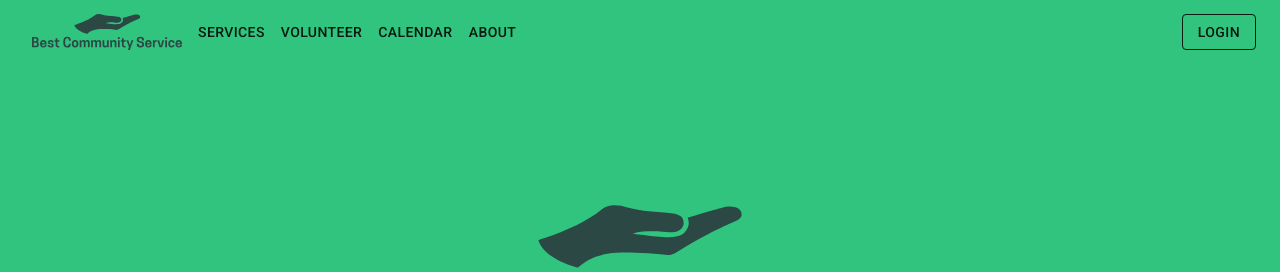
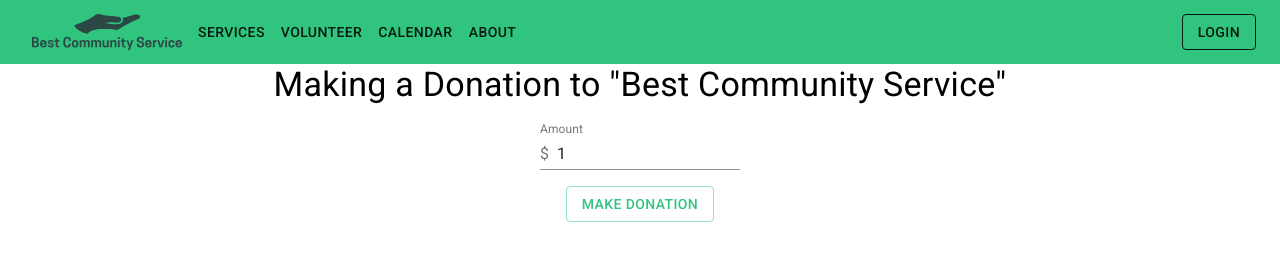
Before and after one commit to aneuhold/BestCommunityService, a React (Create React App) app: page /donations in a window 1280 px wide. Shown: the top 272 px of the page. Built offline with nearby package versions, Linux system fonts and the light colour scheme.

Commit message:
I #4 Add donation page

```diff
--- a/src/main/App.tsx
+++ b/src/main/App.tsx
@@ -9,6 +9,7 @@ import Services from './routes/Services';
 import Volunteer from './routes/Volunteer';
 import Login from './routes/Login';
 import Calendar from './routes/Calendar';
+import Donations from './routes/Donations';
 
 const App = (): JSX.Element => {
   const theme = createMuiTheme({
@@ -39,6 +40,9 @@ const App = (): JSX.Element => {
             <Route path="/calendar">
               <Calendar />
             </Route>
+            <Route path="/donations">
+              <Donations />
+            </Route>
             <Route path="/">
               <Home />
             </Route>
--- /dev/null
+++ b/src/main/components/DonationForm.tsx
@@ -0,0 +1,51 @@
+import {
+  Button,
+  createStyles,
+  InputAdornment,
+  TextField,
+  Theme,
+  withStyles,
+  WithStyles,
+} from '@material-ui/core';
+import React, { useState } from 'react';
+
+function styles(theme: Theme) {
+  return createStyles({
+    root: {
+      display: 'flex',
+      flexDirection: 'column',
+      textAlign: 'center',
+    },
+    item: {
+      margin: '0 auto',
+      marginTop: theme.spacing(2),
+    },
+  });
+}
+
+export type DonationFormProps = WithStyles<typeof styles>;
+
+const DonationForm = (props: DonationFormProps): JSX.Element => {
+  const { classes } = props;
+  const [donationAmount, setDonationAmount] = useState('1');
+  return (
+    <div className={classes.root}>
+      <TextField
+        InputProps={{
+          startAdornment: <InputAdornment position="start">$</InputAdornment>,
+        }}
+        label="Amount"
+        value={donationAmount}
+        onChange={event => {
+          setDonationAmount(event.target.value);
+        }}
+        className={classes.item}
+      />
+      <Button variant="outlined" color="primary" className={classes.item}>
+        Make Donation
+      </Button>
+    </div>
+  );
+};
+
+export default withStyles(styles, { withTheme: true })(DonationForm);
--- /dev/null
+++ b/src/main/routes/Donations.tsx
@@ -0,0 +1,39 @@
+import {
+  createStyles,
+  Theme,
+  Typography,
+  withStyles,
+  WithStyles,
+} from '@material-ui/core';
+import React from 'react';
+import DonationForm from '../components/DonationForm';
+
+function styles(theme: Theme) {
+  return createStyles({
+    root: {
+      display: 'flex',
+      flexDirection: 'column',
+      textAlign: 'center',
+      backgroundColor: theme.palette.background.paper,
+    },
+    callToAction: {
+      display: 'inline-block',
+    },
+  });
+}
+
+export type DonationsProps = WithStyles<typeof styles>;
+
+const Donations = (props: DonationsProps): JSX.Element => {
+  const { classes } = props;
+  return (
+    <div className={classes.root}>
+      <Typography variant="h4" className={classes.callToAction} component="h1">
+        Making a Donation to &quot;Best Community Service&quot;
+      </Typography>
+      <DonationForm />
+    </div>
+  );
+};
+
+export default withStyles(styles, { withTheme: true })(Donations);
--- a/src/main/routes/Home.tsx
+++ b/src/main/routes/Home.tsx
@@ -1,4 +1,4 @@
-import { Typography } from '@material-ui/core';
+import { Button, Typography } from '@material-ui/core';
 import React from 'react';
 import Hero from '../components/Hero';
 import PhotoGrid from '../components/PhotoGrid';
@@ -13,6 +13,9 @@ const Home = (): JSX.Element => {
         Services
       </Typography>
       <ServiceCards />
+      <Button variant="contained" color="secondary" href="/donations">
+        Make a Donation
+      </Button>
     </>
   );
 };
```
